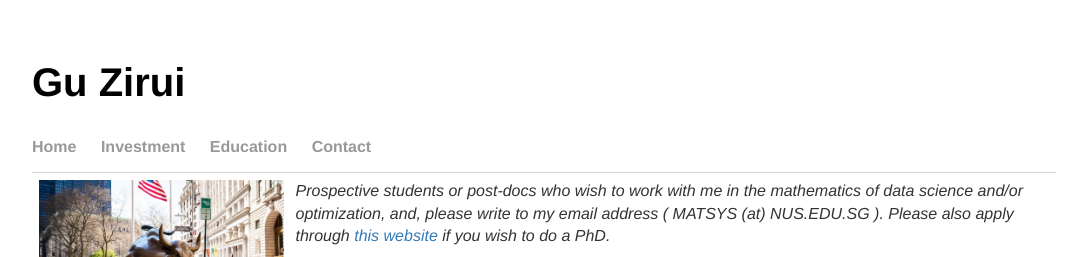
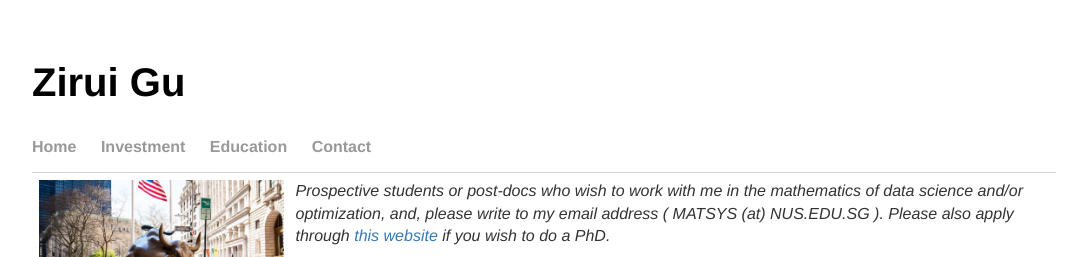
Before and after one commit to ziruigu/ziruigu.github.io, a Jekyll site: the page built from index.html, in a window 1280 px wide. Shown: the top 257 px of the page, without its empty margins (96-1172 px from the left). Built offline with Jekyll 4.4.1, drawn with Linux system fonts in a browser that asks for light colours.

```diff
--- a/_layouts/default.html
+++ b/_layouts/default.html
@@ -7,7 +7,7 @@
 	</head>
 	<body>
 	  <nav>
-            <h1>Gu Zirui</h1>
+            <h1>Zirui Gu</h1>
 	    <ul>
 	      <li><a href="/">Home</a></li>
 	      <li><a href="/investment/">Investment</a></li>
```
